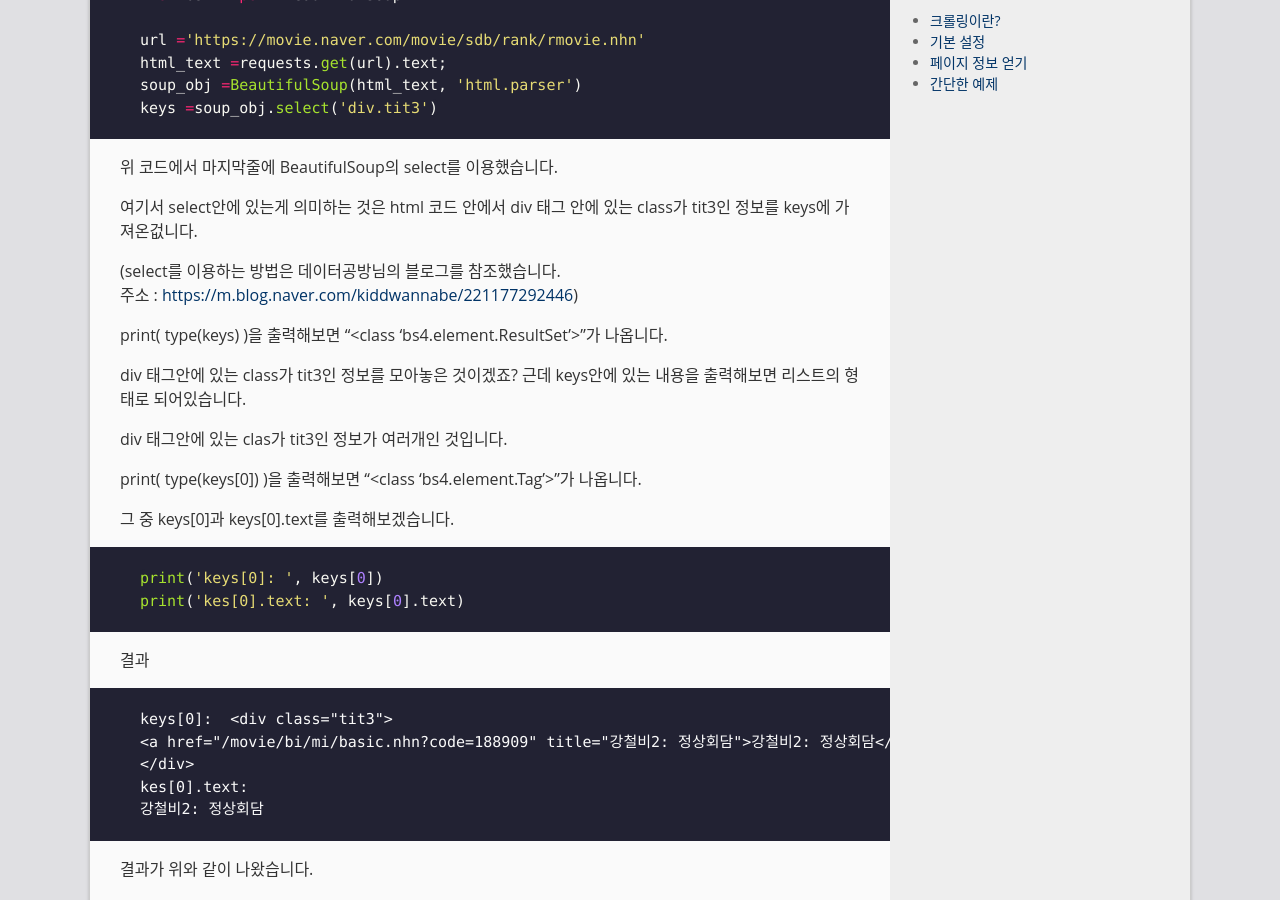
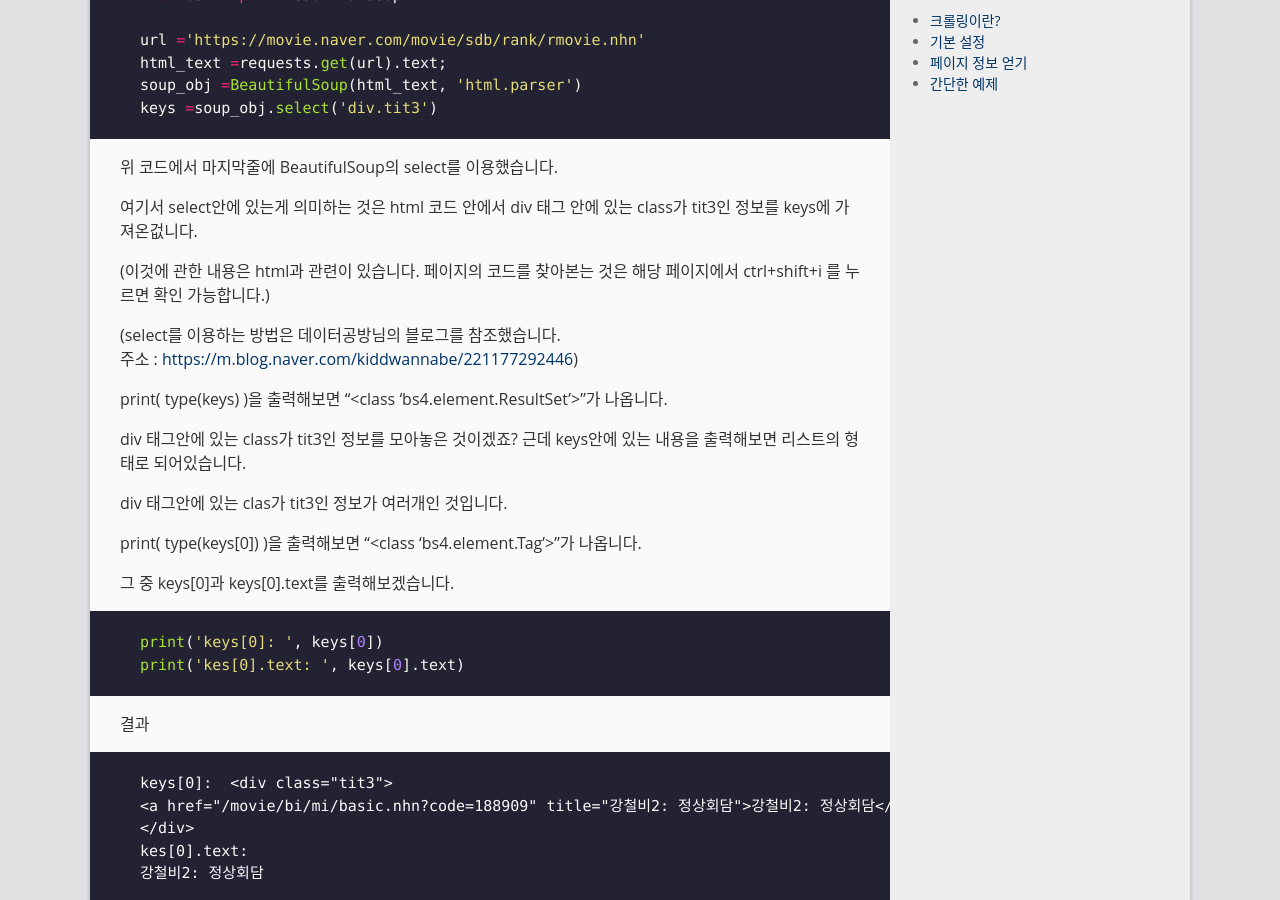
Before and after one commit to jh9875/jh9875.github.io, a Jekyll site: the page built from _posts/2020-08-01-crawling1.markdown, in a window 1280 px wide and 900 px high, scrolled down 2295 px. Built offline with Jekyll 4.4.1, drawn with Linux system fonts in a browser that asks for light colours; comment, search, counter and statistics services are not loaded.

Commit message:
second modify posting crawling1

```diff
--- a/_posts/2020-08-01-crawling1.markdown
+++ b/_posts/2020-08-01-crawling1.markdown
@@ -108,6 +108,8 @@ keys =soup_obj.select('div.tit3')
 
 여기서 select안에 있는게 의미하는 것은 html 코드 안에서 div 태그 안에 있는 class가 tit3인 정보를 keys에 가져온겂니다.
 
+(이것에 관한 내용은 html과 관련이 있습니다. 페이지의 코드를 찾아본는 것은 해당 페이지에서 ctrl+shift+i 를 누르면 확인 가능합니다.)
+
 (select를 이용하는 방법은 데이터공방님의 블로그를 참조했습니다.
 주소 : <https://m.blog.naver.com/kiddwannabe/221177292446>)
 
```
